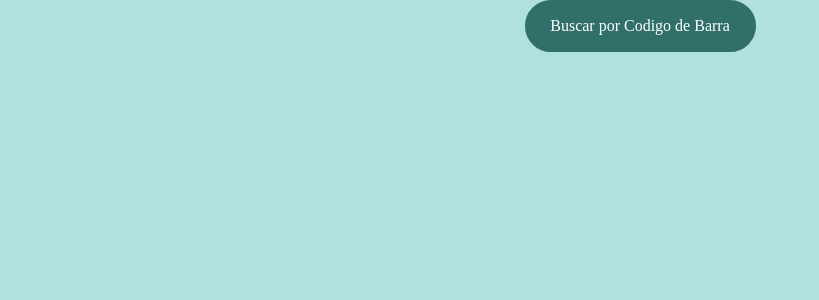
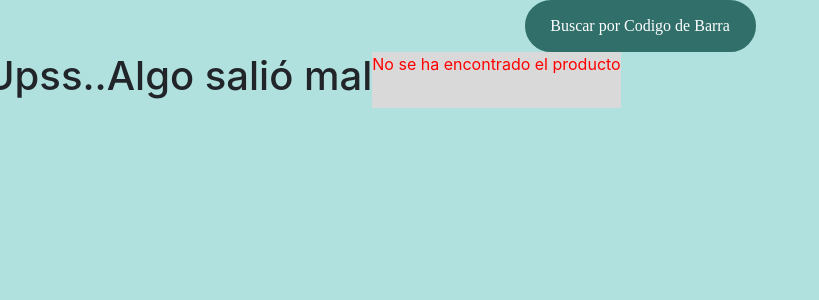
Before and after one commit to MaiaRaiter/Diabetex, a React (Create React App) app in the folder Frontend/diabetex/: page /Producto in a window 1280 px wide. Shown: the top 300 px of the page, without its empty margins (0-819 px from the left). Built offline with nearby package versions, Linux system fonts and the light colour scheme; no server answers.

Commit message:
PantallaError

```diff
--- /dev/null
+++ b/Frontend/diabetex/src/Componentes/Screens/PantallaError.js
@@ -0,0 +1,13 @@
+import React from 'react'
+
+export const PantallaError = () => {
+  return (
+<>
+       <h1>Upss..</h1> <br></br>
+        <h1>Algo salió mal</h1>
+         <div className='Error'>
+        <p>No se ha encontrado el producto </p>
+    </div>
+    </>
+  )
+}
--- a/Frontend/diabetex/src/Componentes/Screens/Producto.js
+++ b/Frontend/diabetex/src/Componentes/Screens/Producto.js
@@ -1,6 +1,7 @@
 import React, { useState } from 'react';
 import axios from 'axios';
 import '../../index.css'
+import { PantallaError } from './PantallaError';
 
 const Producto = () => {
   const [producto, setProducto] = useState(null);
@@ -40,6 +41,7 @@ const Producto = () => {
 
         </>
         )}
+        <PantallaError />
         {error && <h1>NO SE ENCONTRO</h1>}
       </div>
     </>
--- a/Frontend/diabetex/src/index.css
+++ b/Frontend/diabetex/src/index.css
@@ -172,3 +172,8 @@ left: -28px;
   width: 390px;
   height: 223px;
 }
+
+.Error{
+  color:red;
+  background-color: #D9D9D9;
+}
```
